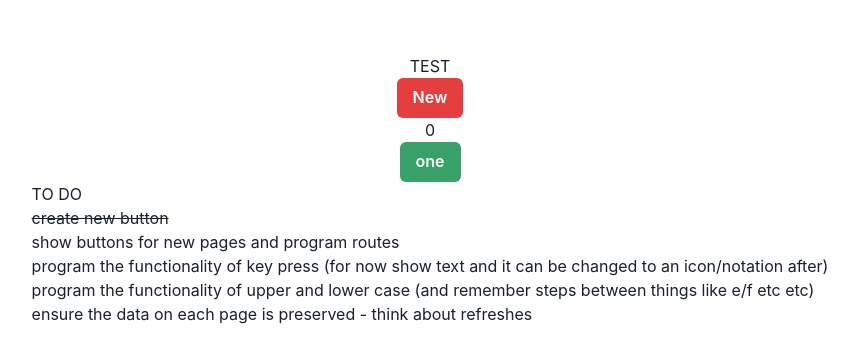
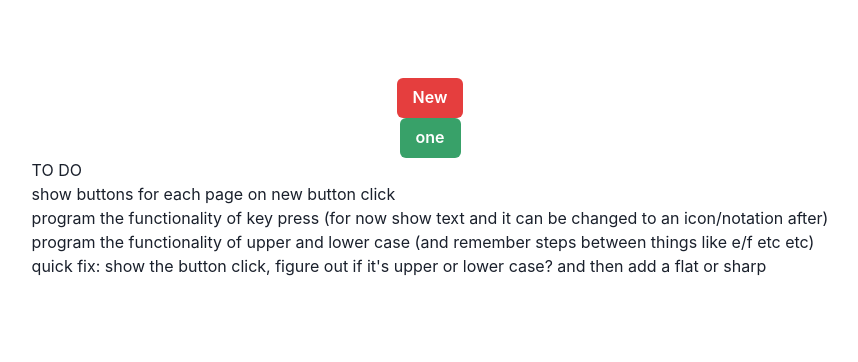
Before and after one commit to helloumma/Music-App, a Next.js app: page / in a window 1280 px wide. Shown: the part 210-572 px from the top of the page, without its empty margins (210-1068 px from the left). Built offline with nearby package versions, Linux system fonts and the light colour scheme.

Commit message:
does something

```diff
--- a/pages/index.tsx
+++ b/pages/index.tsx
@@ -4,19 +4,40 @@ import Image from "next/image";
 import styles from "../styles/Home.module.css";
 import Link from "next/link";
 import { Button, ButtonGroup } from "@chakra-ui/react";
-import { useState } from "react";
+import React, { useState } from "react";
+import { useRouter } from "next/router";
 
-// store the amount of times new is clicked
-// function for knowing the state/number 'new' is clicked and rendering the button with route
+// key press of anything other than a-g should be dealt with
 
 const Home: NextPage = () => {
 	const [noClicks, setNoClicks] = useState(0);
+	const [keyPress, setKeyPress] = useState(+new Date());
+	const [keyRelease, setKeyRelease] = useState();
+
+	const router = useRouter();
+
+	let date;
 
 	const updateClicks = () => {
-		// store the last click
+		// store the last click to preserve the button rendered
 		setNoClicks(noClicks + 1);
-		console.log(noClicks);
-		//clicks more than 4 redirect the user to home page
+		if (noClicks > 4) {
+			router.push("/");
+			setNoClicks(0);
+		}
+	};
+
+	const onKeUp = (e: React.KeyboardEvent) => {
+		console.log("key pressed date/time");
+		date = +new Date();
+		setKeyPress(date);
+	};
+
+	const onKeyDown = (e: React.KeyboardEvent) => {
+		console.log("key released date/time");
+		const diff = +new Date() - keyPress;
+		console.log(diff);
+		setKeyRelease(diff);
 	};
 
 	return (
@@ -28,19 +49,32 @@ const Home: NextPage = () => {
 			</Head>
 
 			<main className={styles.main}>
-				<Link href="/test">TEST</Link>
 				<Button colorScheme='red' onClick={updateClicks}>
 					New
 				</Button>
-				{noClicks}
-				{noClicks === 0 && <Button colorScheme='green'>one</Button>}
-				{noClicks === 1 && <Button colorScheme='green'>two</Button>}
-				{noClicks === 2 && <Button colorScheme='green'>three</Button>}
-				{noClicks === 3 && <Button colorScheme='green'>four</Button>}
+				{noClicks === 0 && (
+					<Link href="/">
+						<Button colorScheme='green'>one</Button>
+					</Link>
+				)}
+				{noClicks === 1 && (
+					<Link href="/page-two">
+						<Button colorScheme='green'>two</Button>
+					</Link>
+				)}
+				{noClicks === 2 && (
+					<Link href="/page-three">
+						<Button colorScheme='green'>three</Button>
+					</Link>
+				)}
+				{noClicks === 3 && (
+					<Link href="/page-four">
+						<Button colorScheme='green'>four</Button>
+					</Link>
+				)}
 				<div>
 					<h1>TO DO</h1>
-					<s>create new button</s>
-					<p>show buttons for new pages and program routes</p>
+					<p>show buttons for each page on new button click</p>
 					<p>
 						program the functionality of key press (for now show text and it can
 						be changed to an icon/notation after)
@@ -51,8 +85,11 @@ const Home: NextPage = () => {
 						steps between things like e/f etc etc)
 					</p>
 					<p>
-						ensure the data on each page is preserved - think about refreshes
+						quick fix: show the button click, figure out if it's upper or lower
+						case? and then add a flat or sharp
 					</p>
+					<input type="text" onKeyDown={onKeyDown} onKeyUp={onKeUp} />
+					{keyRelease}
 				</div>
 			</main>
 		</div>
```
